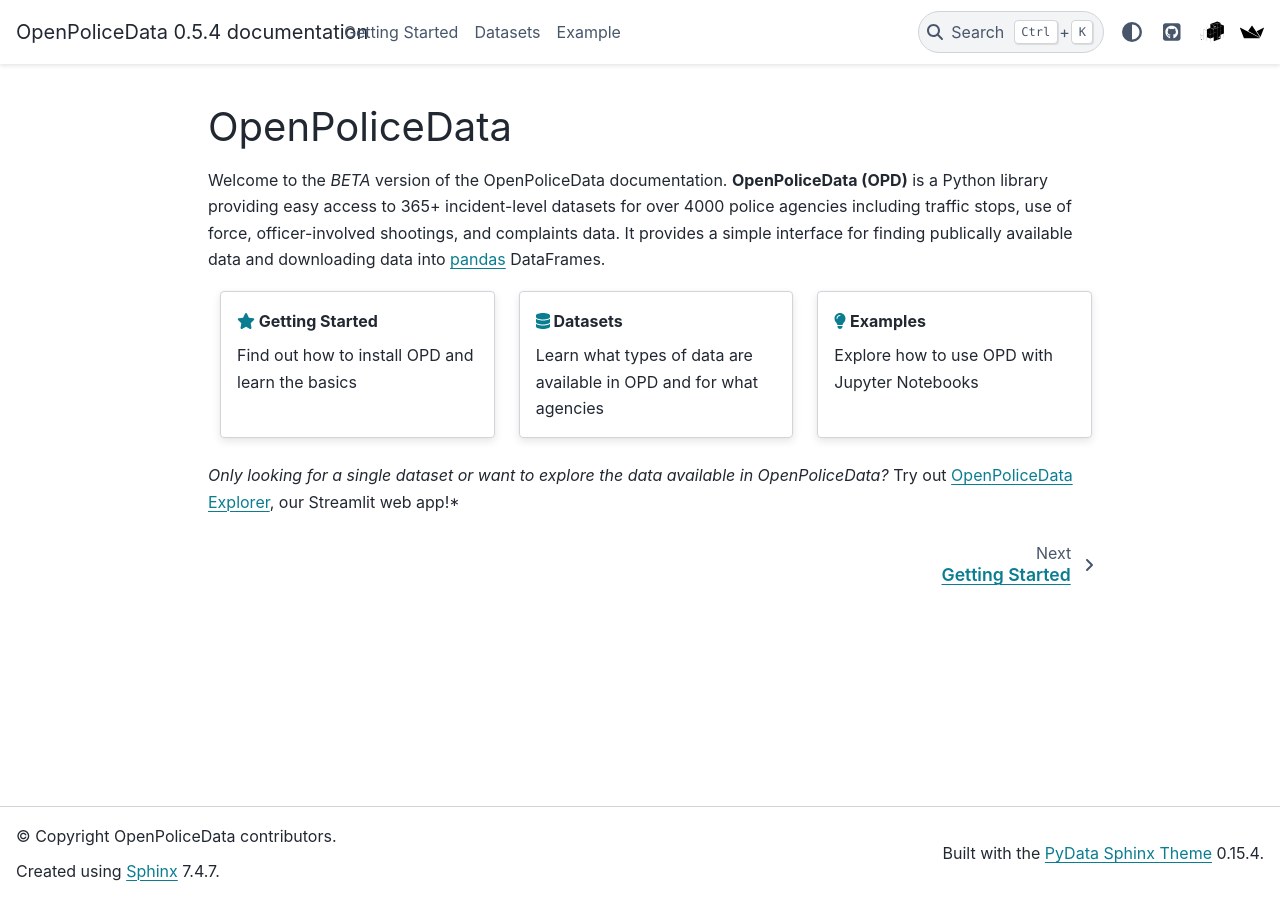
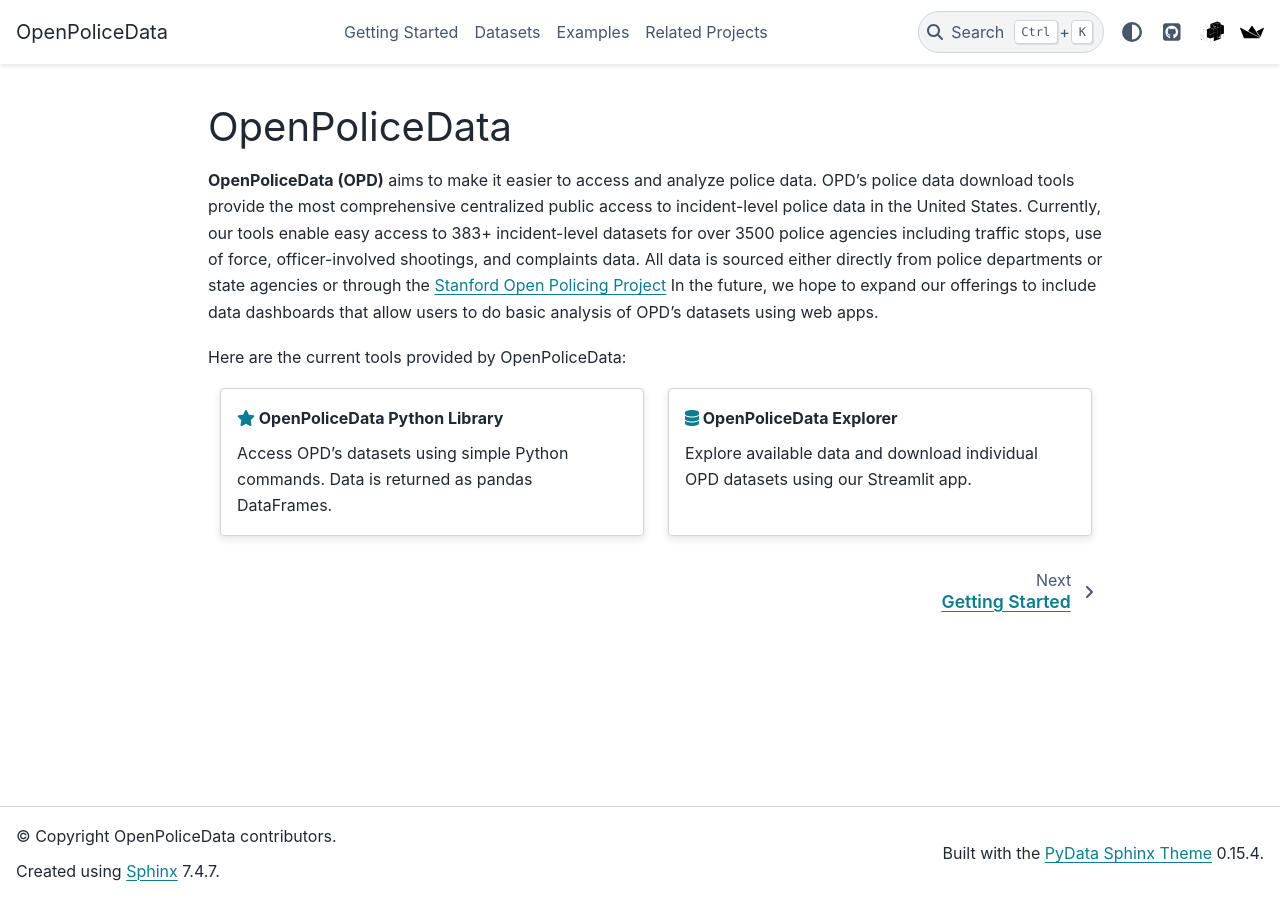
Before and after one commit to openpolicedata/openpolicedata, a Sphinx documentation site: the page built from docs/source/index.md, in a window 1280 px wide. Built offline with Sphinx 7.4.7 and the PyData theme 0.15.4, drawn with Linux system fonts in a browser that asks for light colours; pages that are not in the unit, such as notebooks, are missing from menus.

````diff
--- a/docs/source/conf.py
+++ b/docs/source/conf.py
@@ -65,6 +65,10 @@ pypi_logo = "_static/pypi.svg"#os.path.join(docs_loc, "_static","pypi.svg")
 streamlit_logo = "_static/streamlit.svg"#os.path.join(docs_loc, "_static","pypi.svg")
 
 html_theme_options = {
+    "logo": {
+        "text": "OpenPoliceData",
+        "alt_text": "OpenPoliceData",
+    },
     "github_url": "https://github.com/openpolicedata/openpolicedata",
     "icon_links": [
         {
--- a/docs/source/index.md
+++ b/docs/source/index.md
@@ -13,30 +13,25 @@ html_theme.sidebar_secondary.remove: true
 getting_started/index.ipynb
 datasets/index.ipynb
 examples/index.md
+resources/index.md
 ```
 
 # OpenPoliceData
 
-Welcome to the *BETA* version of the OpenPoliceData documentation. **OpenPoliceData (OPD)** is a Python library providing easy access to 365+ incident-level datasets for over 4000 police agencies including traffic stops, use of force, officer-involved shootings, and complaints data. It provides a simple interface for finding publically available data and downloading data into [pandas](https://pandas.pydata.org/) DataFrames.
+**OpenPoliceData (OPD)** aims to make it easier to access and analyze police data. OPD's police data download tools provide the most comprehensive centralized public access to incident-level police data in the United States. Currently, our tools enable easy access to 383+ incident-level datasets for over 3500 police agencies including traffic stops, use of force, officer-involved shootings, and complaints data. All data is sourced either directly from police departments or state agencies or through the [Stanford Open Policing Project](https://openpolicing.stanford.edu/)  In the future, we hope to expand our offerings to include data dashboards that allow users to do basic analysis of OPD's datasets using web apps.
 
-::::{grid} 3
-:gutter: 1 2 3 4
+Here are the current tools provided by OpenPoliceData:
 
-:::{grid-item-card} {fas}`star;pst-color-primary` Getting Started
-:link: getting_started/index.ipynb
-:link-alt: getting_started/index.ipynb
-Find out how to install OPD and learn the basics
+::::{grid} 2
+<!-- :gutter: 1 2 3 4 -->
+
+:::{grid-item-card} {fas}`star;pst-color-primary` OpenPoliceData Python Library
+:link: documentation.md
+:link-alt: ref
+Access OPD's datasets using simple Python commands. Data is returned as pandas DataFrames.
 :::
-:::{grid-item-card} {fas}`database;pst-color-primary` Datasets
-:link: datasets/index.ipynb
-:link-alt: datasets/index.ipynb
-Learn what types of data are available in OPD and for what agencies
-:::
-:::{grid-item-card} {fas}`lightbulb;pst-color-primary` Examples
-:link: examples/index.md
-:link-alt: examples/index.md
-Explore how to use OPD with Jupyter Notebooks
+:::{grid-item-card} {fas}`database;pst-color-primary` OpenPoliceData Explorer
+:link: https://openpolicedata.streamlit.app/
+Explore available data and download individual OPD datasets using our Streamlit app.
 :::
 ::::
-
-*Only looking for a single dataset or want to explore the data available in OpenPoliceData?* Try out [OpenPoliceData Explorer](https://openpolicedata.streamlit.app/), our Streamlit web app!*
````
Also changed, not shown: docs/requirements.yml (added, +14 -0 lines), docs/source/documentation.md (added, +53 -0 lines), docs/source/examples/index.md (+1 -12 lines), docs/source/resources/index.md (added, +13 -0 lines).
